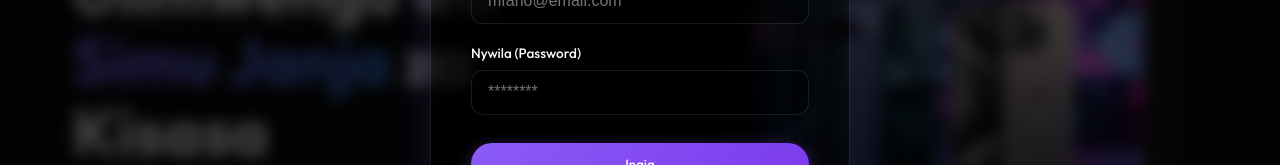
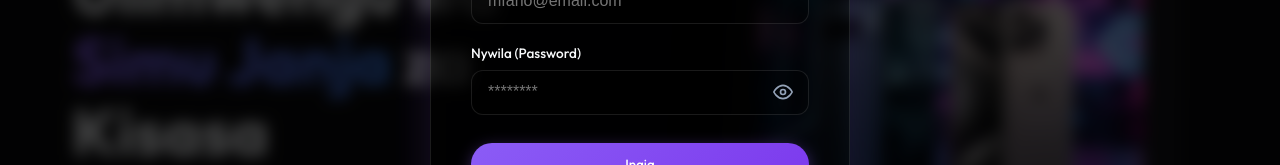
Before and after one commit to suleahmad/mrabuumatelephons, a React (Vite) app: page / in a window 1280 px wide. Both pictures are taken after a click on the button "Ingia". Shown: the part 360-525 px from the top of the page. Built offline with nearby package versions, Linux system fonts and the light colour scheme.

Commit message:
Add show/hide password toggle to AuthModal

```diff
--- a/src/components/AuthModal.css
+++ b/src/components/AuthModal.css
@@ -100,11 +100,36 @@
   font-size: 1rem;
   outline: none;
   transition: all 0.2s ease;
+  width: 100%;
 }
 
 .form-group input:focus {
   border-color: var(--accent);
   box-shadow: 0 0 0 2px rgba(139, 92, 246, 0.2);
+}
+
+.password-input-wrapper {
+  position: relative;
+  display: flex;
+  align-items: center;
+}
+
+.password-toggle-btn {
+  position: absolute;
+  right: 1rem;
+  background: transparent;
+  border: none;
+  color: var(--text-muted);
+  cursor: pointer;
+  display: flex;
+  align-items: center;
+  justify-content: center;
+  padding: 0;
+  transition: color 0.2s ease;
+}
+
+.password-toggle-btn:hover {
+  color: var(--text-main);
 }
 
 .mt-2 {
--- a/src/components/AuthModal.tsx
+++ b/src/components/AuthModal.tsx
@@ -9,6 +9,7 @@
 
 const AuthModal: React.FC<AuthModalProps> = ({ isOpen, onClose, initialMode }) => {
   const [mode, setMode] = useState<'login' | 'signup'>(initialMode);
+  const [showPassword, setShowPassword] = useState(false);
 
   // Update mode if initialMode changes
   React.useEffect(() => {
@@ -59,7 +60,31 @@
 
           <div className="form-group">
             <label>Nywila (Password)</label>
-            <input type="password" placeholder="********" required />
+            <div className="password-input-wrapper">
+              <input
+                type={showPassword ? "text" : "password"}
+                placeholder="********"
+                required
+              />
+              <button
+                type="button"
+                className="password-toggle-btn"
+                onClick={() => setShowPassword(!showPassword)}
+                aria-label={showPassword ? "Hide password" : "Show password"}
+              >
+                {showPassword ? (
+                  <svg xmlns="http://www.w3.org/2000/svg" width="20" height="20" viewBox="0 0 24 24" fill="none" stroke="currentColor" strokeWidth="2" strokeLinecap="round" strokeLinejoin="round">
+                    <path d="M17.94 17.94A10.07 10.07 0 0 1 12 20c-7 0-11-8-11-8a18.45 18.45 0 0 1 5.06-5.94M9.9 4.24A9.12 9.12 0 0 1 12 4c7 0 11 8 11 8a18.5 18.5 0 0 1-2.16 3.19m-6.72-1.07a3 3 0 1 1-4.24-4.24"></path>
+                    <line x1="1" y1="1" x2="23" y2="23"></line>
+                  </svg>
+                ) : (
+                  <svg xmlns="http://www.w3.org/2000/svg" width="20" height="20" viewBox="0 0 24 24" fill="none" stroke="currentColor" strokeWidth="2" strokeLinecap="round" strokeLinejoin="round">
+                    <path d="M1 12s4-8 11-8 11 8 11 8-4 8-11 8-11-8-11-8z"></path>
+                    <circle cx="12" cy="12" r="3"></circle>
+                  </svg>
+                )}
+              </button>
+            </div>
           </div>
 
           <button type="submit" className="btn-primary w-full mt-2">
```
